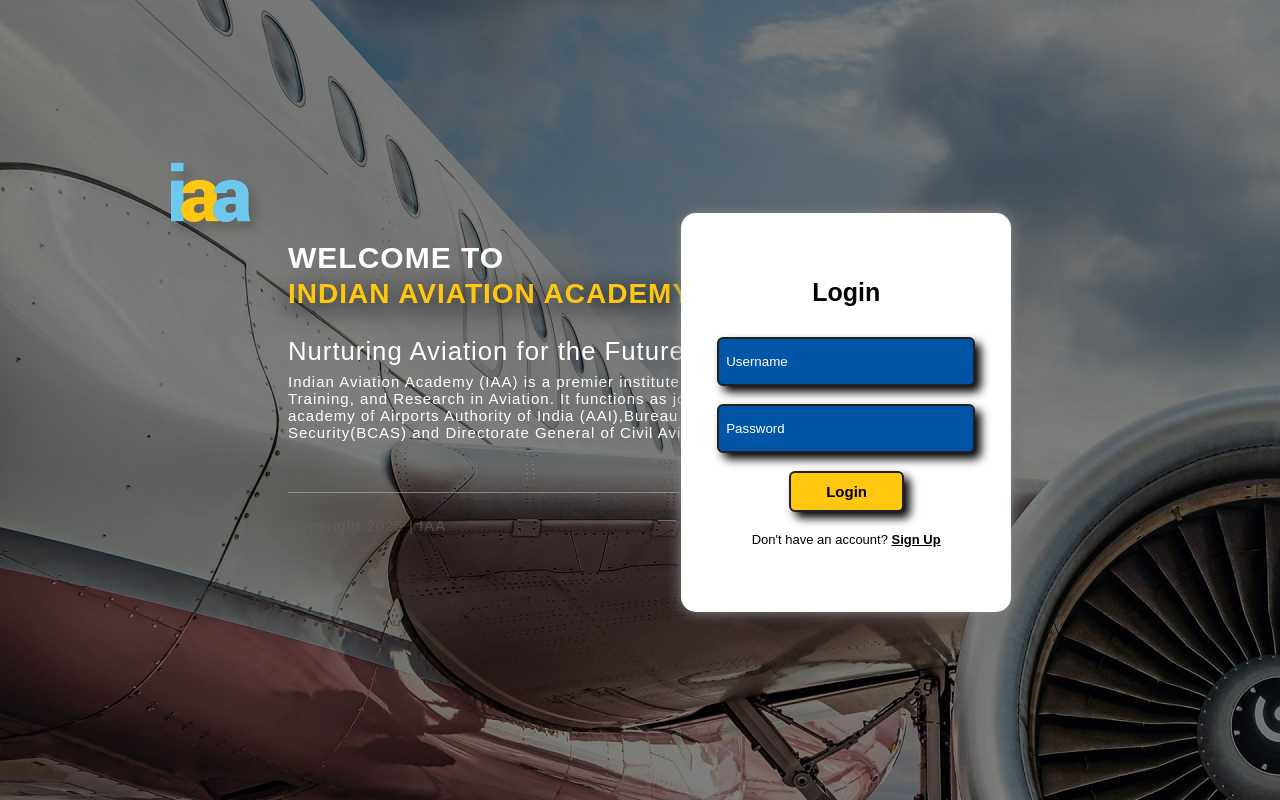
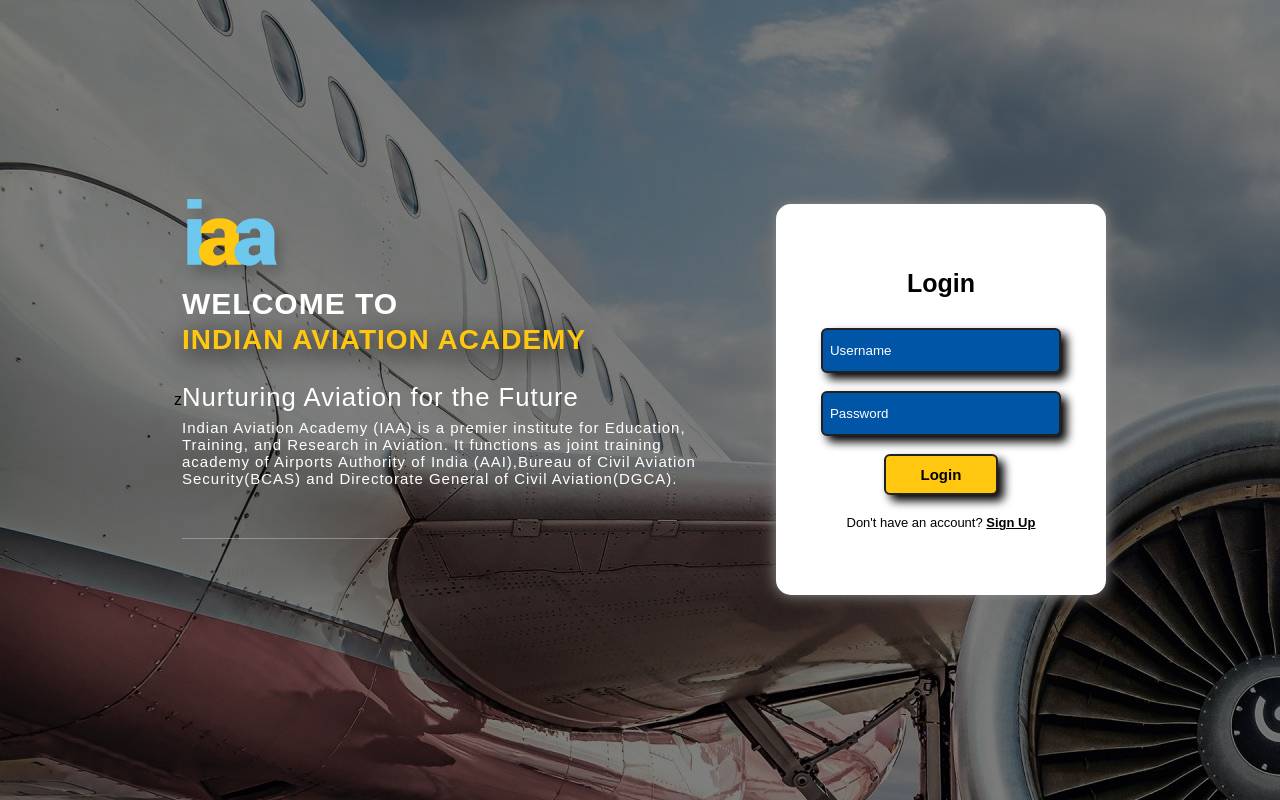
Before and after one commit to Vipul-Kumar-Dev/IAA-Internship, a Django app: a page that uses templates/login.html in a window 1280 px wide. Run offline with Django 5.2, Linux system fonts and the light colour scheme.

Commit message:
Login Responsive

```diff
--- a/app1/admin.py
+++ b/app1/admin.py
@@ -17,7 +17,7 @@
     list_filter = ('content', 'instructor', 'materials', 'satisfaction', 'submitted_at')
 
 class CateringAdmin(admin.ModelAdmin):
-    list_display = ('trainee', 'catering_name', 'food_quality', 'service_quality', 'Cleanliness', 'Affordable', 'overall_satisfaction', 'description', 'submitted_at')
+    list_display = ('trainee', 'food_quality', 'service_quality', 'Cleanliness', 'Affordable', 'overall_satisfaction', 'description', 'submitted_at')
     search_fields = ('catering_name', 'trainee__username')
     list_filter = ('food_quality', 'service_quality', 'Cleanliness', 'Affordable', 'overall_satisfaction', 'submitted_at')
 
--- a/app1/models.py
+++ b/app1/models.py
@@ -69,7 +69,6 @@
 
 class Catering(models.Model):
     trainee = models.ForeignKey(User, on_delete=models.CASCADE, null=True)
-    catering_name = models.CharField(max_length=255)
     food_quality = models.PositiveSmallIntegerField(validators=[validate_rating])
     service_quality = models.PositiveSmallIntegerField(validators=[validate_rating])
     Cleanliness = models.PositiveSmallIntegerField(validators=[validate_rating])
--- a/templates/cateringfeed.html
+++ b/templates/cateringfeed.html
@@ -364,10 +364,6 @@
                 <h2>Feedback Form</h2>
                 <form action="{% url 'cateringfeed' %}" method="post">
                     {% csrf_token %}
-                    <div class="form-group">
-                        <label for="catering">Catering Service:</label>
-                        <input type="text" id="catering" name="catering_name" placeholder="Enter catering service name" required>
-                    </div>
 
                     <div class="form-group">
                         <label>Food Quality:</label>
--- a/templates/login.html
+++ b/templates/login.html
@@ -1,4 +1,4 @@
-{% load static %}
+z{% load static %}
 <!DOCTYPE html>
 <html>
 
@@ -17,6 +17,9 @@
             position: relative;
             background-color: black;
             font-family: Poppins-Regular, sans-serif;
+            display: flex;
+            justify-content: center;
+            align-items: center;
         }
 
         body::before {
@@ -81,7 +84,6 @@
             align-items: center;
             transform-style: preserve-3d;
             transition: all 1s ease;
-            margin: -27% 21% 0% 0%;
         }
 
         .form .form_front {
@@ -166,7 +168,6 @@
             font-size: 15px;
             font-weight: bold;
             transition: 0.35s;
-            margin: 0rem 0rem 0rem 4.5rem;
         }
 
         .btn:hover {
@@ -206,21 +207,14 @@
             transform: rotateY(-180deg);
         }
 
-        .iaa {
-            display: flex;
-            justify-content: center;
-        }
-
         .iaa img {
-            width: 7.8%;
-            padding: 10rem 53rem 0rem 0rem;
+            width: 7rem;
         }
 
         .welcomecontainer {
             font-size: 15px;
             display: flex;
             flex-direction: column;
-            padding-left: 18rem;
             gap: 3px;
             letter-spacing: 1px;
         }
@@ -286,7 +280,6 @@
 
             .iaa img {
                 width: 15%;
-                padding: 5rem 0rem 0rem 5rem;
             }
 
             .welcomecontainer {
@@ -332,7 +325,6 @@
         @media (max-width: 480px) {
             .iaa img {
                 width: 20%;
-                padding: 4rem 0rem 0rem 2rem;
             }
 
             .welcomecontainer {
@@ -366,10 +358,26 @@
                 font-size: 1.5em;
             }
         }
+
+        .container0 {
+            display: flex;
+            flex-direction: row;
+            justify-content: space-evenly;
+            align-items: center;
+            gap: 5rem;
+        }
+
+        .submit{
+            display: flex;
+            justify-content: center;
+            align-items: center;
+        }
     </style>
 </head>
 
 <body class="fade-in">
+    <div class="container0">
+        <div class="container1">
             <div class="iaa">
                 <img src="{% static 'iialogo-login.png' %}" class="slide-up">
             </div>
@@ -382,6 +390,7 @@
                     academy of Airports Authority of India (AAI),Bureau of Civil Aviation<br>
                     Security(BCAS) and Directorate General of Civil Aviation(DGCA).</p>
                 <h4>Copyright 2025 | IAA</h4>
+            </div>
         </div>
         <div class="container slide-up">
             <input type="checkbox" id="signup_toggle">
@@ -399,10 +408,13 @@
                     {% endif %}
                     <form method="POST" action="{% url 'login' %}">
                         {% csrf_token %}
-                    <input placeholder="Username" class="input slide-up" type="text" name="username" required><br><br>
+                        <input placeholder="Username" class="input slide-up" type="text" name="username"
+                            required><br><br>
                         <input placeholder="Password" class="input slide-up" type="password" name="password"
                             required><br><br>
+                        <div class="submit">
                             <button type="submit" class="btn">Login</button>
+                        </div>
                     </form>
                     <span class="switch slide-up">Don't have an account?
                         <label class="signup_tog" for="signup_toggle">Sign Up</label>
@@ -419,11 +431,14 @@
                         <input placeholder="Password" class="input" type="password" name="password" required><br><br>
                         <input placeholder="Confirm Password" class="input" type="password" name="confirm_password"
                             required><br><br>
+                        <div class="submit">
                             <button type="submit" class="btn">Signup</button><br><br>
+                        </div>
                     </form>
                     <span class="switch">Already have an account?
                         <label class="signup_tog" for="signup_toggle">Sign In</label>
                     </span>
+                </div>
             </div>
         </div>
     </div>
```
Also changed, not shown: templates/infrafeed.html (+15 -3 lines), app1/migrations/0002_remove_catering_catering_name.py (added), db.sqlite3. Lines whose indentation alone changed are shown as unchanged.
